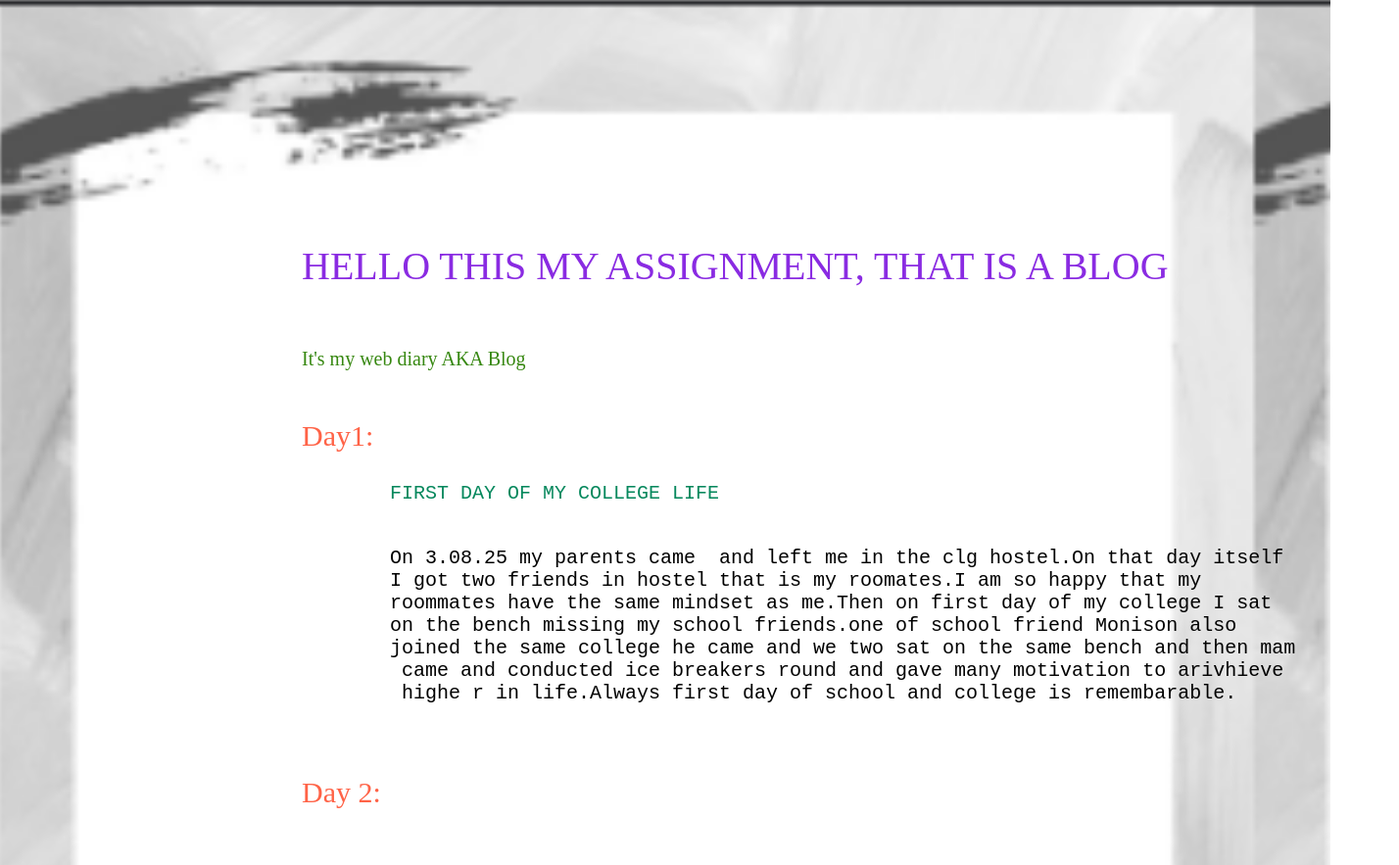
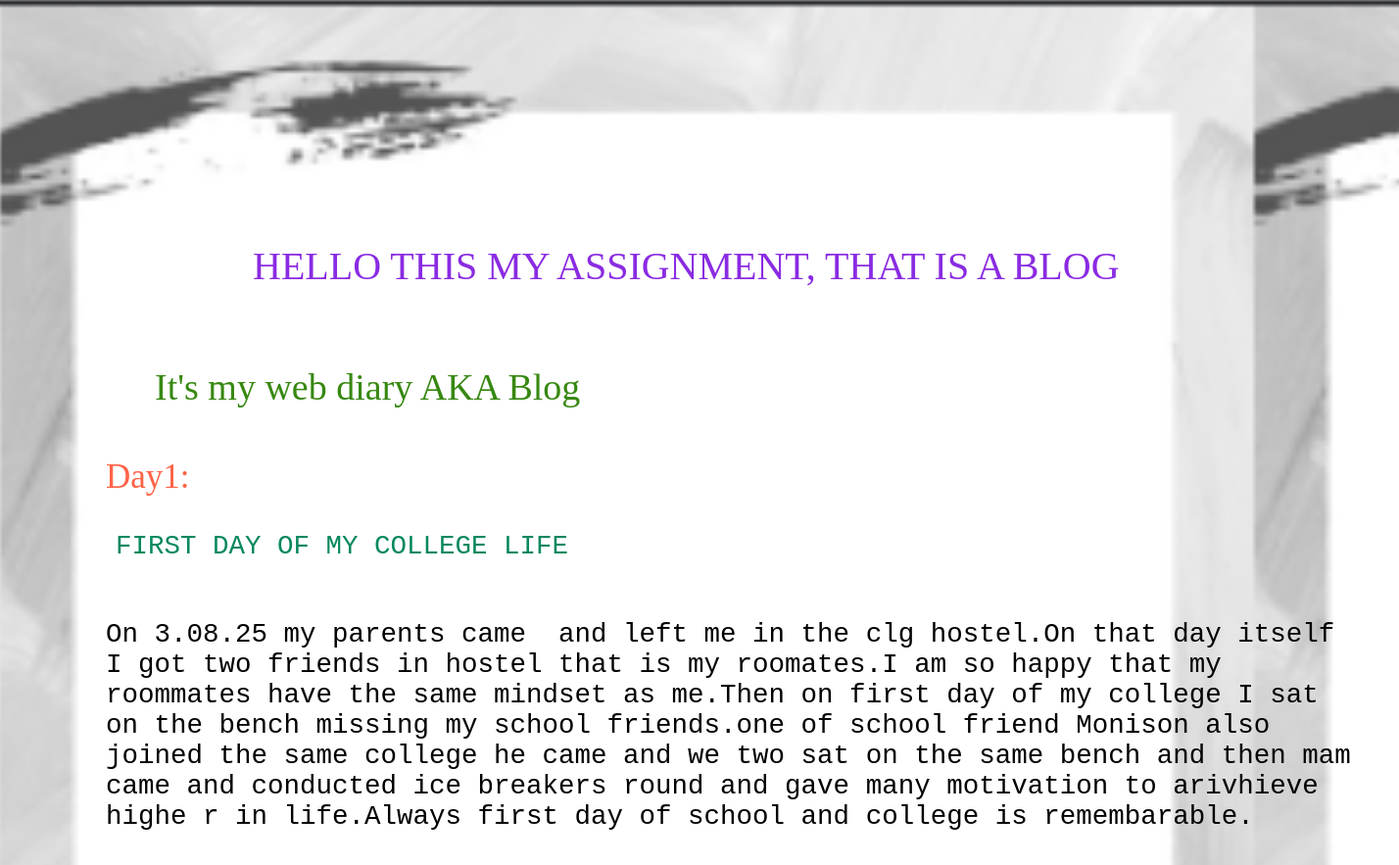
Before and after one commit to VPMahadevan001/englishblog, a plain HTML site: page index.html in a window 1280 px wide. Shown: the top 883 px of the page at 98% size, 1428 px wide, since content can reach past the window. Drawn offline with Linux system fonts and the light colour scheme.

Commit message:
completed

```diff
--- a/index.css
+++ b/index.css
@@ -16,18 +16,20 @@ body{
 
 .day0{
     display: inline;
-    margin-left: 300px;
+    margin-left: 100px;
     padding: 0%;
     margin-top: 200px;
 }
 .myheading1{
     font-size: 40px;
+    margin-left: 150px;
     color:blueviolet;
     display:inline-flex;
 }
 
 .myheading2{
-    font-size: 20px;
+    font-size: 38px;
+    margin-left: 50px;
     color: rgb(55, 136, 17);
 }
 .da{
@@ -36,18 +38,19 @@ body{
    margin-top: 50px;
 }
 .mainhead{
-    font-size: 30px;
+    font-size: 35px;
     color:tomato;
 }
 .cont{
-    font-size: 20px;
+    font-size: 27.5px;
     text-align: left;
-    margin-left: 90px;
+    margin-left: 0px;
     width: 100px;
 }
 
 .specialp{
     color: rgb(6, 136, 93);
+    margin-left: 10px;
 }
 .tourimgp{
  display: grid;
--- a/index.html
+++ b/index.html
@@ -1,8 +1,8 @@
 <!DOCTYPE html>
 <html lang="en">
 <head>
-    <link rel="icon" href="vlogimgs/wallpaperbyarulanton.jpg">
-    <title>Ramblogs</title>
+    <link rel="icon" href="imgs/icons.png   ">
+    <title>Maha's blogs</title>
     <link rel="stylesheet" href="index.css">
 </head>
 <body>
@@ -18,8 +18,8 @@ I got two friends in hostel that is my roomates.I am so happy that my
 roommates have the same mindset as me.Then on first day of my college I sat
 on the bench missing my school friends.one of school friend Monison also
 joined the same college he came and we two sat on the same bench and then mam
- came and conducted ice breakers round and gave many motivation to arivhieve
- highe r in life.Always first day of school and college is remembarable.
+came and conducted ice breakers round and gave many motivation to arivhieve
+highe r in life.Always first day of school and college is remembarable.
             </pre>
          </div>
          <div class="da">
```
Also changed, not shown: imgs/icons.png (added).
